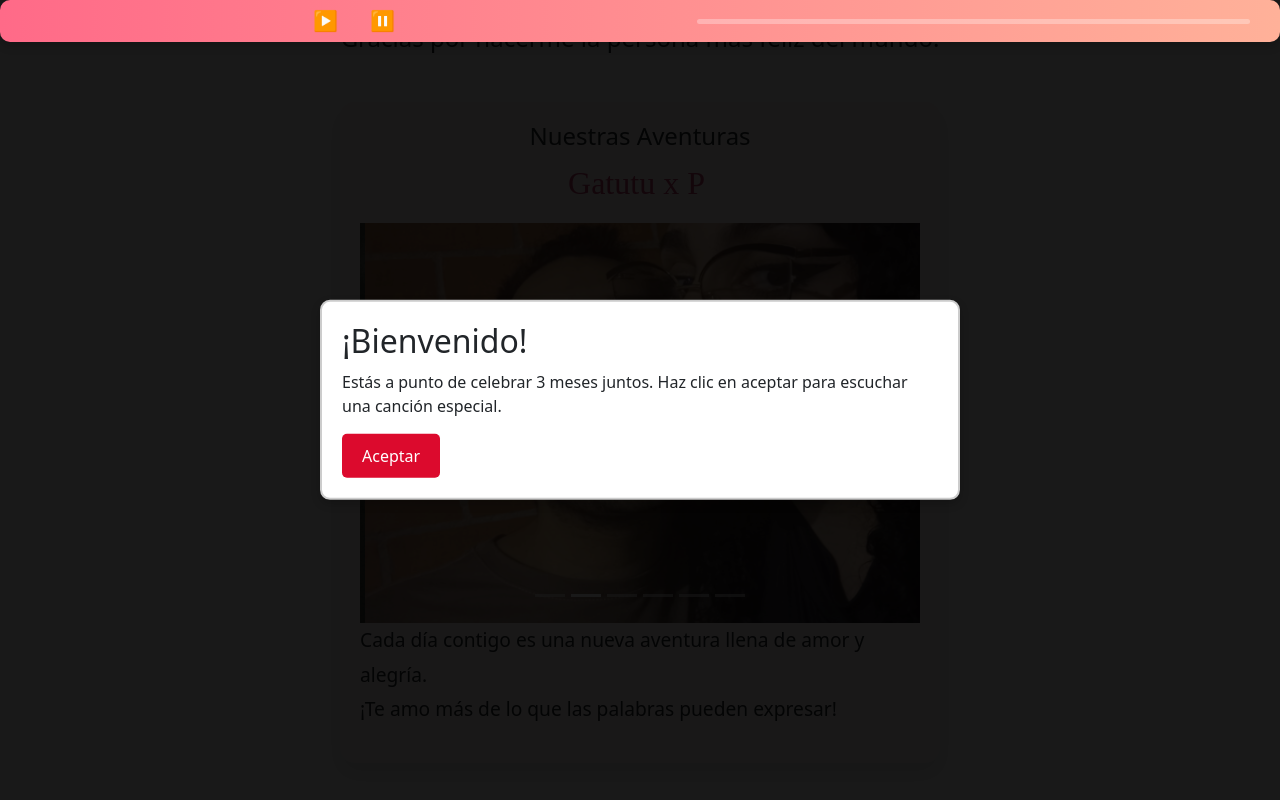
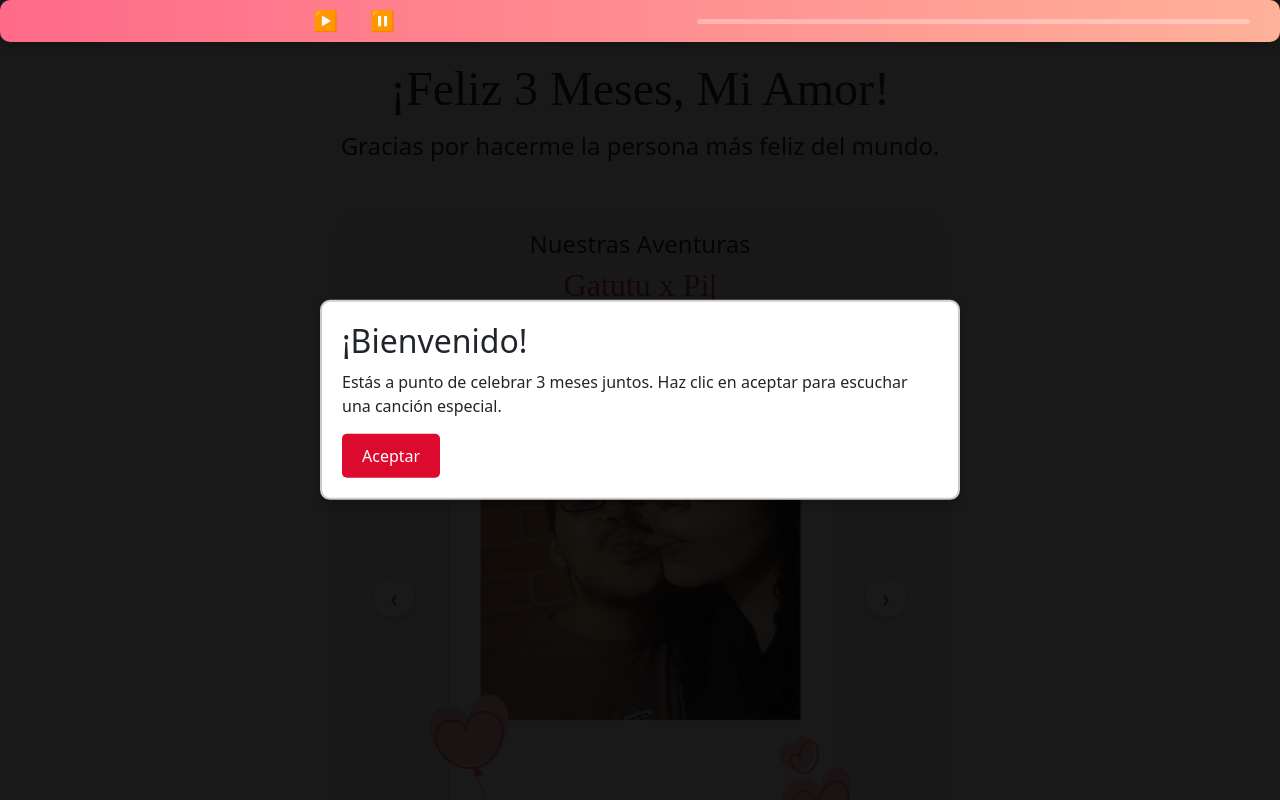
Before and after one commit to DiamondStalker/esposos, a React (Create React App) app: page / in a window 1280 px wide. Shown: the top 800 px of the page. Built offline with nearby package versions, Linux system fonts and the light colour scheme; a web font is replaced by a local one.

Commit message:
V2 mejoras rendimiento y agregacion de mejoras

```diff
--- a/src/App.css
+++ b/src/App.css
@@ -2,20 +2,19 @@
 body {
   margin: 0;
   font-family: 'Georgia', serif;
-  background-color: #ffe4e1; /* Color rosa claro */
-  color: #800000; /* Color vino */
+  background-color: #ffe4e1;
+  color: #800000;
   text-align: center;
   cursor: url('./assets/dino_cursor.png') 16 16, auto;
-  /* 16 16 = hotspot centrado en la imagen de 32x32px */
 }
 
 .app-container {
   display: flex;
   flex-direction: column;
-  justify-content: center;
   align-items: center;
-  height: 100vh;
-  padding: 20px;
+  min-height: 100vh;
+  padding: 60px 20px 40px;
+  box-sizing: border-box;
 }
 
 .header {
@@ -34,10 +33,13 @@ body {
 
 .content {
   max-width: 600px;
+  width: 100%;
   padding: 20px;
   border-radius: 15px;
-  background-color: #fff7f7; /* Fondo suave para la tarjeta */
+  background-color: #fff7f7;
   box-shadow: 0 10px 20px rgba(0, 0, 0, 0.1);
+  overflow: visible;
+  box-sizing: border-box;
 }
 
 .romantic-img {
@@ -56,36 +58,20 @@ body {
   font-size: 1.2rem;
 }
 
-.spotify-bar {
-  position: fixed;
-  top: 0;
-  width: 100%;
-  height: 80px;
-  background-color: #333;
-  z-index: 1000;
-  box-shadow: 0 4px 8px rgba(0, 0, 0, 0.1);
-}
-
-iframe {
-  border: none;
-}
+iframe { border: none; }
 
 /* ── Overlay ── */
 .overlay {
   position: fixed;
-  top: 0;
-  left: 0;
-  right: 0;
-  bottom: 0;
+  top: 0; left: 0; right: 0; bottom: 0;
   background-color: rgba(0, 0, 0, 0.9);
-  z-index: 900; /* Por detrás del popup */
+  z-index: 900;
 }
 
 /* ── Popup ── */
 .popup {
   position: fixed;
-  top: 50%;
-  left: 50%;
+  top: 50%; left: 50%;
   transform: translate(-50%, -50%);
   background-color: white;
   border: 2px solid #ccc;
@@ -95,9 +81,7 @@ iframe {
   box-shadow: 0 4px 10px rgba(0, 0, 0, 0.2);
 }
 
-.popup h2 {
-  margin: 0 0 10px 0;
-}
+.popup h2 { margin: 0 0 10px 0; }
 
 .popup button {
   background-color: #dc0a2d;
@@ -108,16 +92,12 @@ iframe {
   cursor: pointer;
 }
 
-.popup button:hover {
-  background-color: #b0082c;
-}
+.popup button:hover { background-color: #b0082c; }
 
 /* ── Audio bar ── */
 .audio-bar {
   position: fixed;
-  top: 0;
-  left: 0;
-  right: 0;
+  top: 0; left: 0; right: 0;
   background: linear-gradient(to right, #ff6a88, #ffb199);
   padding: 5px 20px;
   display: flex;
@@ -127,9 +107,7 @@ iframe {
   z-index: 1000;
 }
 
-.audio-bar audio {
-  display: none; /* Oculta el reproductor nativo */
-}
+.audio-bar audio { display: none; }
 
 .custom-controls {
   flex-grow: 1;
@@ -147,13 +125,8 @@ iframe {
   margin: 0 10px;
 }
 
-.custom-button:hover {
-  transform: scale(1.1);
-}
-
-.custom-button:focus {
-  outline: none;
-}
+.custom-button:hover { transform: scale(1.1); }
+.custom-button:focus { outline: none; }
 
 /* ── Barra de Progreso ── */
 .progress-container {
@@ -173,20 +146,96 @@ iframe {
   transition: width 0.5s;
 }
 
-/* ── Carrusel ── */
+/* ── Wrapper externo: botones a los lados del marco ── */
+.carousel-outer {
+  display: flex;
+  flex-direction: row;
+  align-items: center;
+  justify-content: center;
+  gap: 16px;
+  width: 100%;
+}
+
+/* ── Carrusel con marco Polaroid ── */
+.carousel-wrapper {
+  position: relative;
+  width: 420px;
+  height: 550px;
+  flex-shrink: 0;
+}
+
+.carousel-marco {
+  position: absolute;
+  top: 0; left: 0;
+  width: 100%;
+  height: 100%;
+  object-fit: fill;
+  pointer-events: none;
+  z-index: 10;
+}
+
+.carousel-inner-wrapper {
+  position: absolute;
+  top: 0%;
+  left: 10%;
+  width: 80%;
+  height: 80%;
+  overflow: hidden;
+  z-index: 1;
+}
+
+.carousel-inner-wrapper .carousel,
+.carousel-inner-wrapper .carousel-inner,
+.carousel-inner-wrapper .carousel-item {
+  height: 100%;
+}
+
 .carousel-image-container {
+  position: relative;
   width: 100%;
-  height: 400px;
+  height: 100%;
   overflow: hidden;
+}
+
+.carousel-image {
+  position: absolute;
+  top: 0; left: 0;
+  width: 100%;
+  height: 100%;
+  object-fit: cover;
+  object-position: center top;
+}
+
+/* ── Botones fuera del marco ── */
+.carousel-btn {
+  background: rgba(255, 255, 255, 0.9);
+  border: none;
+  border-radius: 50%;
+  width: 40px;
+  height: 40px;
+  font-size: 26px;
+  color: #c0396b;
+  cursor: pointer;
+  flex-shrink: 0;
   display: flex;
   align-items: center;
   justify-content: center;
+  box-shadow: 0 2px 8px rgba(0,0,0,0.2);
+  transition: background 0.2s, transform 0.2s;
 }
 
-.carousel-image {
-  width: 100%;
-  height: auto;
-  object-fit: cover;
+.carousel-btn:hover {
+  background: white;
+  transform: scale(1.1);
+}
+
+/* ── Contador ── */
+.carousel-counter {
+  font-size: 0.85rem;
+  color: #c0396b;
+  margin: 8px auto 0;
+  opacity: 0.7;
+  text-align: center;
 }
 
 h4 {
@@ -194,10 +243,11 @@ h4 {
   margin-bottom: 8px;
 }
 
-/* ── Typewriter ── */
+/* ── Typewriter h3 ── */
 .typewriter-text {
   font-family: 'Miss Fajardose', cursive;
   font-size: 2rem;
+  font-weight: normal;
   color: #c0396b;
   margin: 0 0 16px 0;
   min-height: 2.5rem;
--- a/src/components/Fotos.jsx
+++ b/src/components/Fotos.jsx
@@ -2,6 +2,7 @@ import React, { useState, useEffect } from 'react';
 import 'bootstrap/dist/css/bootstrap.css';
 import Carousel from 'react-bootstrap/Carousel';
 import config from '../config';
+import marco from '../assets/marco.png';
 
 function Typewriter({ text, speed = 100, deleteSpeed = 60, pauseAfter = 1500 }) {
   const [displayed, setDisplayed] = useState('');
@@ -10,56 +11,63 @@ function Typewriter({ text, speed = 100, deleteSpeed = 60, pauseAfter = 1500 })
 
   useEffect(() => {
     let timeout;
-
     if (!deleting && index < text.length) {
-      // Escribiendo
       timeout = setTimeout(() => {
         setDisplayed(prev => prev + text[index]);
         setIndex(prev => prev + 1);
       }, speed);
-
     } else if (!deleting && index === text.length) {
-      // Terminó de escribir — pausa antes de borrar
       timeout = setTimeout(() => setDeleting(true), pauseAfter);
-
     } else if (deleting && displayed.length > 0) {
-      // Borrando
       timeout = setTimeout(() => {
         setDisplayed(prev => prev.slice(0, -1));
       }, deleteSpeed);
-
     } else if (deleting && displayed.length === 0) {
-      // Terminó de borrar — reinicia
       setDeleting(false);
       setIndex(0);
     }
-
     return () => clearTimeout(timeout);
   }, [index, displayed, deleting, text, speed, deleteSpeed, pauseAfter]);
 
   return (
-    <p className="typewriter-text">
+    <h3 className="typewriter-text">
       {displayed}
       <span className="typewriter-cursor">|</span>
-    </p>
+    </h3>
   );
 }
 
 export default function Fotos() {
   const importAll = (r) => r.keys().map(r);
   const images = importAll(require.context('../assets/img', false, /\.(png|jpe?g|svg)$/));
+  const [activeIndex, setActiveIndex] = useState(0);
+
+  const handlePrev = () => setActiveIndex(i => (i === 0 ? images.length - 1 : i - 1));
+  const handleNext = () => setActiveIndex(i => (i === images.length - 1 ? 0 : i + 1));
 
   return (
     <div>
       <h4>{config.textos.tituloCarrusel}</h4>
       <Typewriter text={config.nombres.etiqueta} speed={120} deleteSpeed={60} pauseAfter={1500} />
-      <Carousel>
-        {images.map((img, index) => (
-          <Carousel.Item key={index}>
+
+      {/* Wrapper externo que contiene botones + marco */}
+      <div className="carousel-outer">
+        <button className="carousel-btn carousel-btn-prev" onClick={handlePrev}>‹</button>
+
+        <div className="carousel-wrapper">
+          <div className="carousel-inner-wrapper">
+            <Carousel
+              activeIndex={activeIndex}
+              onSelect={setActiveIndex}
+              controls={false}
+              indicators={false}
+            >
+              {images.map((img, idx) => (
+                <Carousel.Item key={idx}>
                   <div className="carousel-image-container">
                     <img
                       src={img}
-                alt={`Aventura ${index + 1}`}
+                      alt={`Aventura ${idx + 1}`}
                       className="carousel-image"
                     />
                   </div>
@@ -67,5 +75,13 @@ export default function Fotos() {
               ))}
             </Carousel>
           </div>
+          <img src={marco} alt="marco" className="carousel-marco" />
+        </div>
+
+        <button className="carousel-btn carousel-btn-next" onClick={handleNext}>›</button>
+      </div>
+
+      <p className="carousel-counter">{activeIndex + 1} / {images.length}</p>
+    </div>
   );
 }
```
Also changed, not shown: src/assets/marco.png (added). Lines whose indentation alone changed are shown as unchanged.
